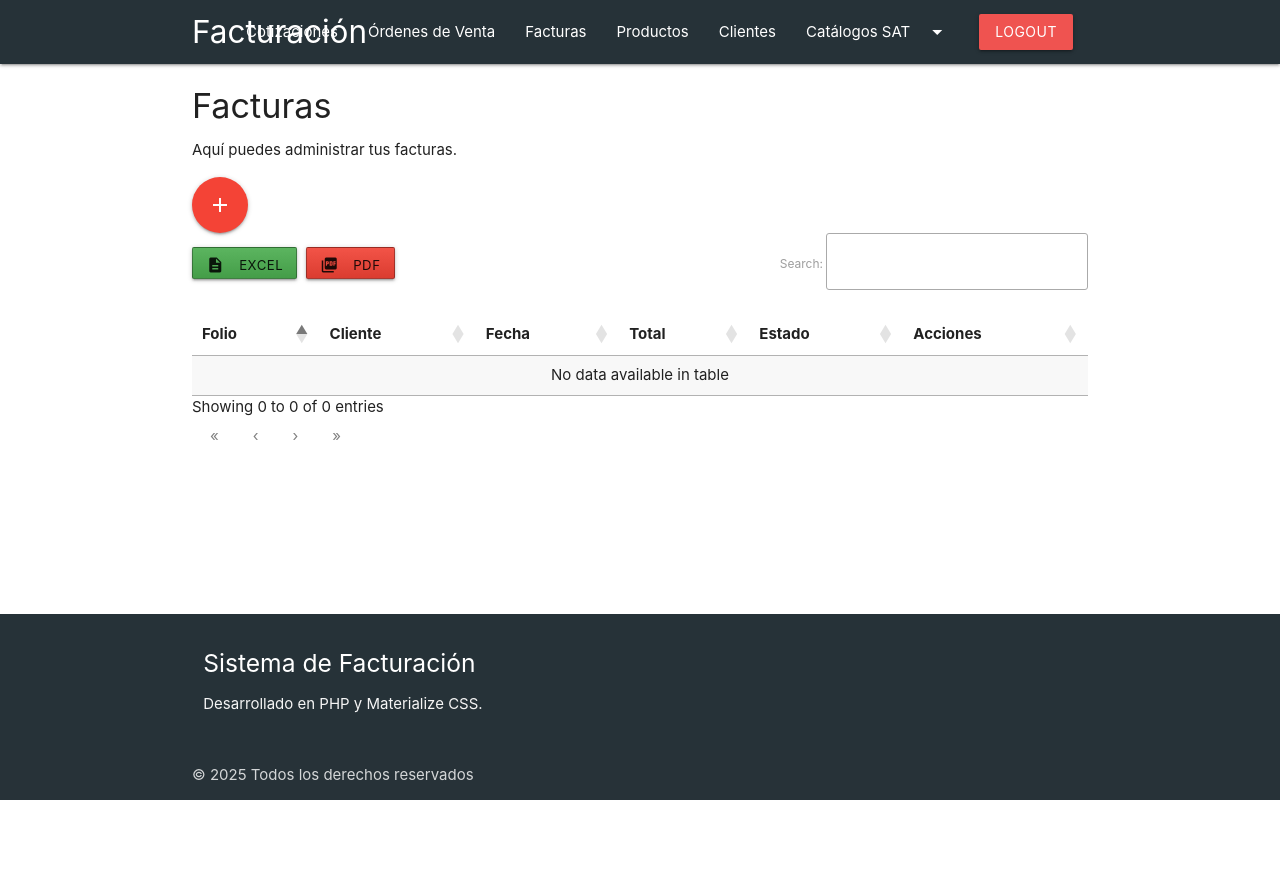
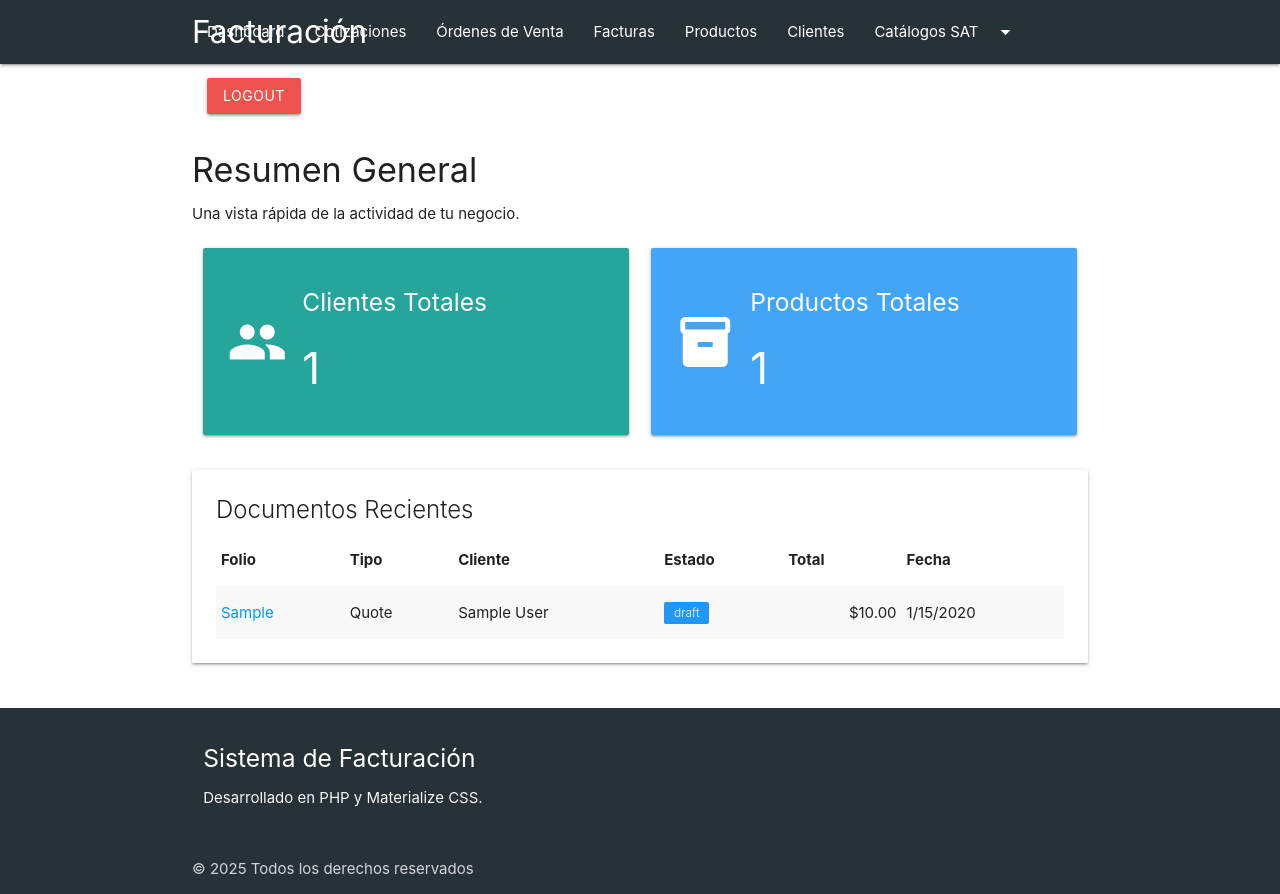
Before and after one commit to israelkaisa/facturacionTest, a PHP site: page / in a window 1280 px wide. Before the commit the page ends 800 px from the top, so only its background shows below. Run offline with PHP 8.4, Linux system fonts and the light colour scheme; the visitor is signed in with stand-in values (Sample User, id 1); tables that the repository leaves empty hold one stand-in row (values such as "Sample post"); data that the repository does not hold is empty; some libraries are stand-ins or nearby versions.

Commit message:
feat: Implement dashboard feature
This commit introduces a new dashboard feature that serves as the main landing page after user login.

The dashboard provides a high-level overview of business activity, including:
- A count of total customers.
- A count of total products.
- A list of the 5 most recent documents (invoices, quotes, orders).

This required creating a new API endpoint, adding methods to the data models, creating a new frontend template and JavaScript logic, and integrating the dashboard into the application's routing and navigation.

```diff
--- /dev/null
+++ b/api/dashboard.php
@@ -0,0 +1,55 @@
+<?php
+header("Content-Type: application/json");
+header("Access-Control-Allow-Origin: *");
+header("Access-Control-Allow-Methods: GET, OPTIONS");
+header("Access-Control-Allow-Headers: Content-Type, Authorization");
+
+require_once '../src/config/config.php';
+require_once '../src/lib/Database.php';
+require_once '../src/models/Customer.php';
+require_once '../src/models/Product.php';
+require_once '../src/models/Document.php';
+
+// A simple session check for security
+session_start();
+if (!isset($_SESSION['user_id'])) {
+    http_response_code(401); // Unauthorized
+    echo json_encode(['status' => 'error', 'message' => 'Acceso no autorizado.']);
+    exit();
+}
+
+$method = $_SERVER['REQUEST_METHOD'];
+
+if ($method === 'OPTIONS') {
+    http_response_code(200);
+    exit();
+}
+
+if ($method !== 'GET') {
+    http_response_code(405);
+    echo json_encode(['status' => 'error', 'message' => 'Método no permitido.']);
+    exit();
+}
+
+try {
+    $customer_model = new Customer();
+    $product_model = new Product();
+    $document_model = new Document();
+
+    // These methods will be implemented in the next steps
+    $data = [
+        'customer_count' => $customer_model->countAll(),
+        'product_count' => $product_model->countAll(),
+        'recent_documents' => $document_model->getRecent(5)
+    ];
+
+    $response = ['status' => 'success', 'data' => $data];
+    http_response_code(200);
+
+} catch (Exception $e) {
+    http_response_code(500);
+    $response = ['status' => 'error', 'message' => $e->getMessage()];
+}
+
+echo json_encode($response);
+?>
--- a/assets/js/main.js
+++ b/assets/js/main.js
@@ -38,7 +38,93 @@ document.addEventListener('DOMContentLoaded', function() {
     if (document.getElementById('document-view-page')) {
         handleDocumentViewPage();
     }
+    if (document.getElementById('dashboard-page')) {
+        handleDashboardPage();
+    }
 });
+
+/**
+ * Handles all logic for the Dashboard page
+ */
+function handleDashboardPage() {
+    const apiUrl = `${API_BASE_URL}dashboard.php`;
+
+    const customerCountEl = document.getElementById('customer-count-stat');
+    const productCountEl = document.getElementById('product-count-stat');
+    const recentDocsBody = document.getElementById('recent-documents-body');
+    const loadingRow = document.getElementById('loading-docs-row');
+
+    const loadDashboardData = async () => {
+        try {
+            const response = await fetch(apiUrl);
+            if (response.status === 401) { // Handle unauthorized access
+                M.toast({ html: 'Sesión expirada. Redirigiendo al login.' });
+                setTimeout(() => window.location.href = 'index.php?page=login', 2000);
+                return;
+            }
+            const result = await response.json();
+
+            if (result.status === 'success') {
+                const data = result.data;
+
+                // Update stat cards
+                customerCountEl.textContent = data.customer_count;
+                productCountEl.textContent = data.product_count;
+
+                // Update recent documents table
+                if (data.recent_documents && data.recent_documents.length > 0) {
+                    recentDocsBody.innerHTML = data.recent_documents.map(doc => {
+                        let statusColor = '';
+                        switch (doc.status) {
+                            case 'paid':
+                            case 'completed':
+                                statusColor = 'green';
+                                break;
+                            case 'cancelled':
+                                statusColor = 'red';
+                                break;
+                            case 'sent':
+                            case 'draft':
+                                statusColor = 'blue';
+                                break;
+                            default:
+                                statusColor = 'grey';
+                        }
+
+                        return `
+                            <tr>
+                                <td><a href="index.php?page=document_view&id=${doc.id}">${doc.folio}</a></td>
+                                <td>${doc.type.charAt(0).toUpperCase() + doc.type.slice(1)}</td>
+                                <td>${doc.customer_name}</td>
+                                <td><span class="new badge ${statusColor}" data-badge-caption="${doc.status}"></span></td>
+                                <td class="right-align">$${parseFloat(doc.total).toFixed(2)}</td>
+                                <td>${new Date(doc.created_at).toLocaleDateString()}</td>
+                            </tr>
+                        `;
+                    }).join('');
+                } else {
+                    if (loadingRow) {
+                       loadingRow.innerHTML = '<td colspan="6" class="center-align">No hay documentos recientes.</td>';
+                    }
+                }
+                 M.AutoInit(); // Re-init Materialize components like badges
+            } else {
+                M.toast({ html: `Error al cargar el dashboard: ${result.message}` });
+                customerCountEl.textContent = 'Error';
+                productCountEl.textContent = 'Error';
+                if(loadingRow) loadingRow.innerHTML = '<td colspan="6" class="center-align">Error al cargar documentos.</td>';
+            }
+        } catch (error) {
+            console.error('Error fetching dashboard data:', error);
+            M.toast({ html: 'Error de red al cargar el dashboard.' });
+            customerCountEl.textContent = 'Error';
+            productCountEl.textContent = 'Error';
+            if(loadingRow) loadingRow.innerHTML = '<td colspan="6" class="center-align">Error de conexión.</td>';
+        }
+    };
+
+    loadDashboardData();
+}
 
 /**
  * Handles all logic for the SAT Catalog View page
--- a/index.php
+++ b/index.php
@@ -4,7 +4,7 @@ session_start();
 // Include configuration
 require_once 'src/config/config.php';
 
-$page = $_GET['page'] ?? 'invoices'; // Default page is now invoices
+$page = $_GET['page'] ?? 'dashboard'; // Default page is now dashboard
 $is_logged_in = isset($_SESSION['logged_in']) && $_SESSION['logged_in'] === true;
 
 // Handle logout action
@@ -23,7 +23,7 @@ if (!$is_logged_in && $page !== 'login') {
 
 // If user is logged in, they cannot access the login page
 if ($is_logged_in && $page === 'login') {
-    header('Location: index.php?page=invoices');
+    header('Location: index.php?page=dashboard');
     exit();
 }
 
--- a/src/models/Customer.php
+++ b/src/models/Customer.php
@@ -115,5 +115,15 @@ class Customer {
             return false;
         }
     }
+
+    /**
+     * Count all customers
+     * @return int
+     */
+    public function countAll() {
+        $this->db->query("SELECT COUNT(*) as count FROM customers");
+        $result = $this->db->single();
+        return $result ? (int)$result['count'] : 0;
+    }
 }
 ?>
--- a/src/models/Document.php
+++ b/src/models/Document.php
@@ -166,6 +166,23 @@ class Document {
     }
 
     /**
+     * Get the most recent documents, regardless of type.
+     * @param int $limit The number of recent documents to fetch.
+     * @return array
+     */
+    public function getRecent($limit = 5) {
+        $this->db->query("
+            SELECT d.id, d.folio, d.type, d.total, d.status, d.created_at, c.name as customer_name
+            FROM documents d
+            JOIN customers c ON d.customer_id = c.id
+            ORDER BY d.created_at DESC
+            LIMIT :limit
+        ");
+        $this->db->bind(':limit', $limit, PDO::PARAM_INT);
+        return $this->db->resultSet();
+    }
+
+    /**
      * Generates a random folio string (3 letters, 10 numbers).
      * @return string The generated folio.
      */
--- a/src/models/Product.php
+++ b/src/models/Product.php
@@ -100,5 +100,15 @@ class Product {
             return false;
         }
     }
+
+    /**
+     * Count all products
+     * @return int
+     */
+    public function countAll() {
+        $this->db->query("SELECT COUNT(*) as count FROM products");
+        $result = $this->db->single();
+        return $result ? (int)$result['count'] : 0;
+    }
 }
 ?>
--- /dev/null
+++ b/templates/dashboard.php
@@ -0,0 +1,72 @@
+<div id="dashboard-page">
+    <h4>Resumen General</h4>
+    <p>Una vista rápida de la actividad de tu negocio.</p>
+
+    <!-- Stat Cards -->
+    <div class="row">
+        <div class="col s12 m6 l6">
+            <div class="card-panel teal lighten-1 hoverable">
+                <div class="white-text">
+                    <div class="valign-wrapper">
+                        <i class="material-icons medium left">people</i>
+                        <div>
+                            <h5>Clientes Totales</h5>
+                            <h3 id="customer-count-stat" class="count-stat">...</h3>
+                        </div>
+                    </div>
+                </div>
+            </div>
+        </div>
+        <div class="col s12 m6 l6">
+            <div class="card-panel blue lighten-1 hoverable">
+                <div class="white-text">
+                    <div class="valign-wrapper">
+                        <i class="material-icons medium left">inventory_2</i>
+                        <div>
+                            <h5>Productos Totales</h5>
+                            <h3 id="product-count-stat" class="count-stat">...</h3>
+                        </div>
+                    </div>
+                </div>
+            </div>
+        </div>
+    </div>
+
+    <!-- Recent Documents -->
+    <div class="card">
+        <div class="card-content">
+            <span class="card-title">Documentos Recientes</span>
+            <table id="recent-documents-table" class="striped responsive-table">
+                <thead>
+                    <tr>
+                        <th>Folio</th>
+                        <th>Tipo</th>
+                        <th>Cliente</th>
+                        <th>Estado</th>
+                        <th>Total</th>
+                        <th>Fecha</th>
+                    </tr>
+                </thead>
+                <tbody id="recent-documents-body">
+                    <!-- JS will populate this -->
+                    <tr>
+                        <td colspan="6" class="center-align" id="loading-docs-row">
+                            <div class="preloader-wrapper small active">
+                                <div class="spinner-layer spinner-blue-only">
+                                    <div class="circle-clipper left">
+                                        <div class="circle"></div>
+                                    </div><div class="gap-patch">
+                                        <div class="circle"></div>
+                                    </div><div class="circle-clipper right">
+                                        <div class="circle"></div>
+                                    </div>
+                                </div>
+                            </div>
+                            <span class="valign">Cargando documentos...</span>
+                        </td>
+                    </tr>
+                </tbody>
+            </table>
+        </div>
+    </div>
+</div>
--- a/templates/header.php
+++ b/templates/header.php
@@ -19,9 +19,10 @@
 <header>
     <nav class="blue-grey darken-4">
         <div class="nav-wrapper container">
-            <a href="index.php" class="brand-logo">Facturación</a>
+            <a href="index.php?page=dashboard" class="brand-logo">Facturación</a>
             <a href="#" data-target="mobile-nav" class="sidenav-trigger"><i class="material-icons">menu</i></a>
             <ul class="right hide-on-med-and-down">
+                <li><a href="index.php?page=dashboard">Dashboard</a></li>
                 <li><a href="index.php?page=quotes">Cotizaciones</a></li>
                 <li><a href="index.php?page=orders">Órdenes de Venta</a></li>
                 <li><a href="index.php?page=invoices">Facturas</a></li>
@@ -42,6 +43,7 @@
     </ul>
 
     <ul class="sidenav" id="mobile-nav">
+        <li><a href="index.php?page=dashboard">Dashboard</a></li>
         <li><a href="index.php?page=quotes">Cotizaciones</a></li>
         <li><a href="index.php?page=orders">Órdenes de Venta</a></li>
         <li><a href="index.php?page=invoices">Facturas</a></li>
```
